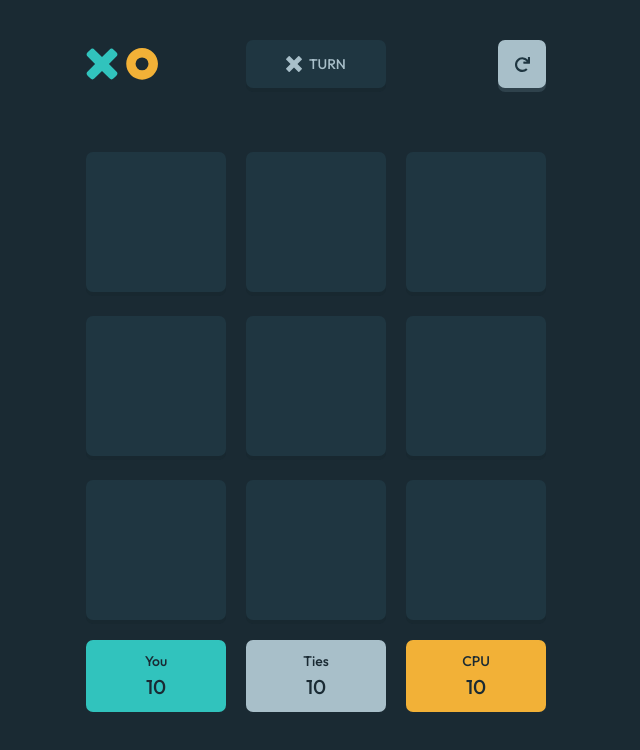
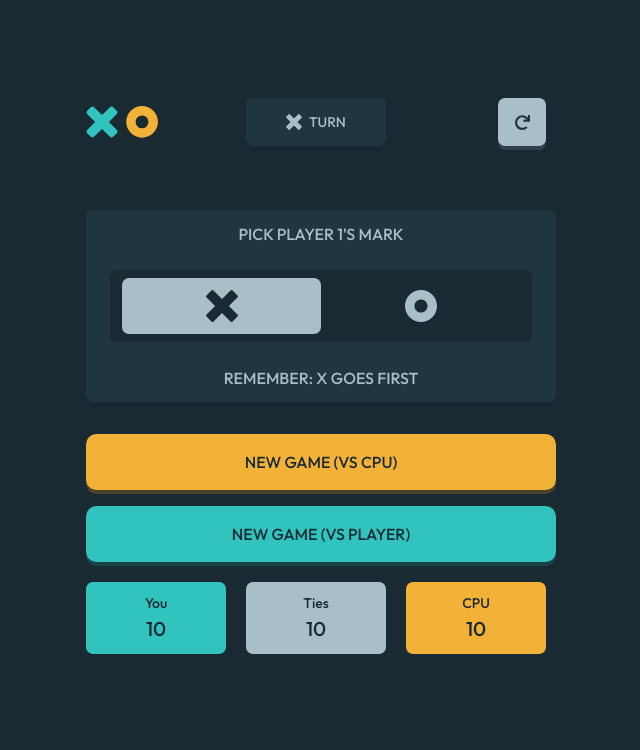
Before and after one commit to chocolateflight/react-tic-tac-toe, a React (Create React App) app: page / in a window 1280 px wide. Shown: the top 750 px of the page, without its empty margins (319-959 px from the left). Built offline with nearby package versions, Linux system fonts and the light colour scheme.

Commit message:
added state for started game

```diff
--- a/src/App.tsx
+++ b/src/App.tsx
@@ -8,12 +8,13 @@ import Settings from './components/Settings';
 function App() {
   const [winner, setWinner] = useState<string>();
   const [currentPlayer, setCurrentPlayer] = useState('x');
+  const [gameStarted, setGameStarted] = useState(false)
 
   const updateWinner = (enteredWinner:string) => {
     setWinner(enteredWinner)
   }
 
-  const menu = false; {/* Change later */}
+  const menu = gameStarted; {/* Change later */}
   const selected = "o"; {/* Change later */}
   const modal = ""; {/* Change later */}
 
--- a/src/components/Game/Game.tsx
+++ b/src/components/Game/Game.tsx
@@ -48,7 +48,7 @@ const Game = (props: Props) => {
       <div
         id='game-container'
         className={`${
-          !props.menu ? '' : 'hidden'
+          !props.menu ? 'hidden' : ''
         } grid grid-cols-sm-user grid-rows-3 w-[full] gap-x-[20px] gap-y-[24px] md:grid-cols-md-user`}
       >
         <Fields
--- a/src/components/Menu/Menu.tsx
+++ b/src/components/Menu/Menu.tsx
@@ -31,7 +31,7 @@ const Menu = (props: Props) => {
   );
 
   return (
-    <div className={`${props.menu ? '' : 'hidden'} md:text-xs`}>
+    <div className={`${props.menu ? 'hidden' : ''} md:text-xs`}>
       <div
         id='pick-player'
         className={`flex flex-col gap-y-[24px] justify-center items-center h-[192px] w-full bg-greenLight rounded-lg shadow-darkest px-[24px] mb-[32px]`}
```
